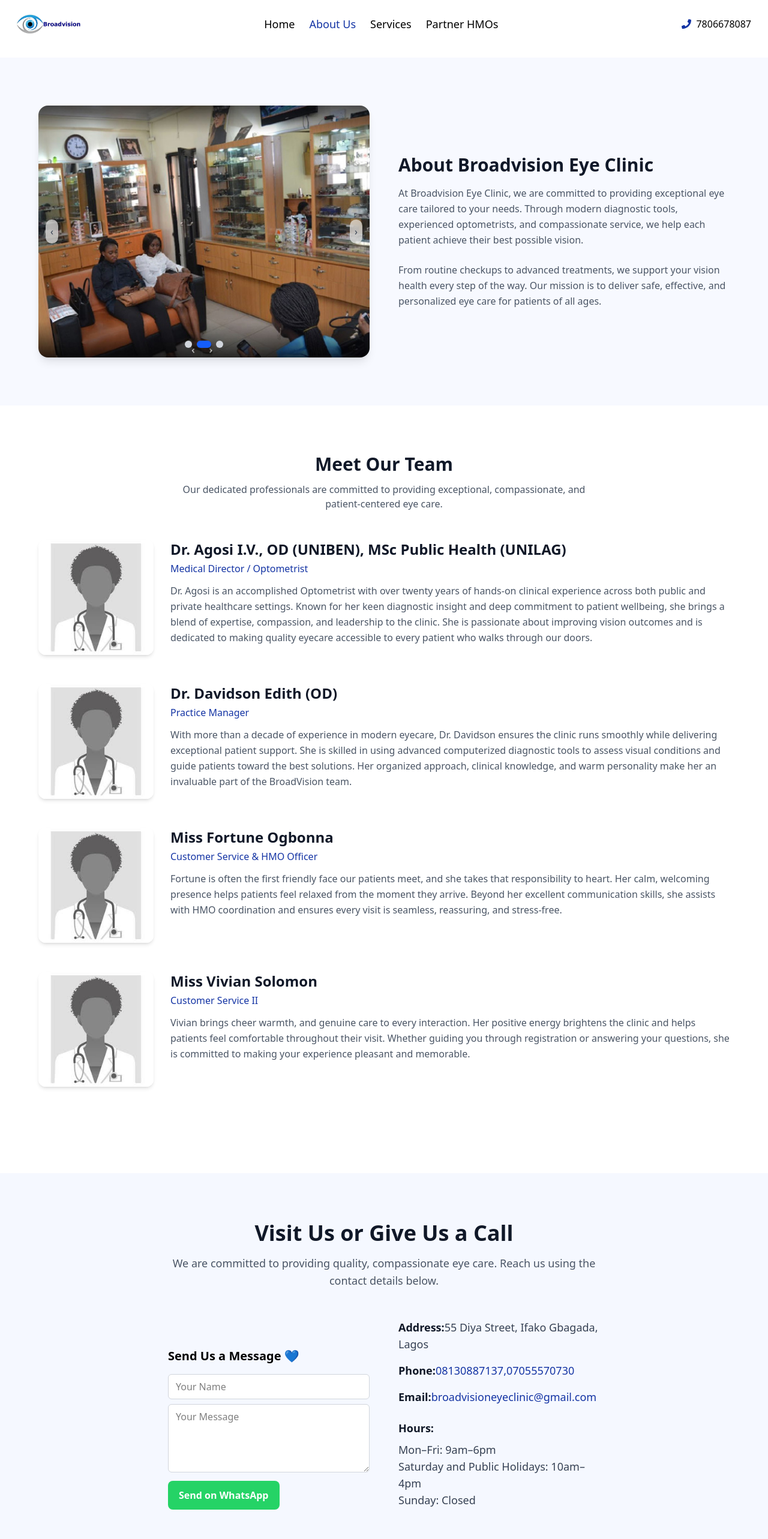
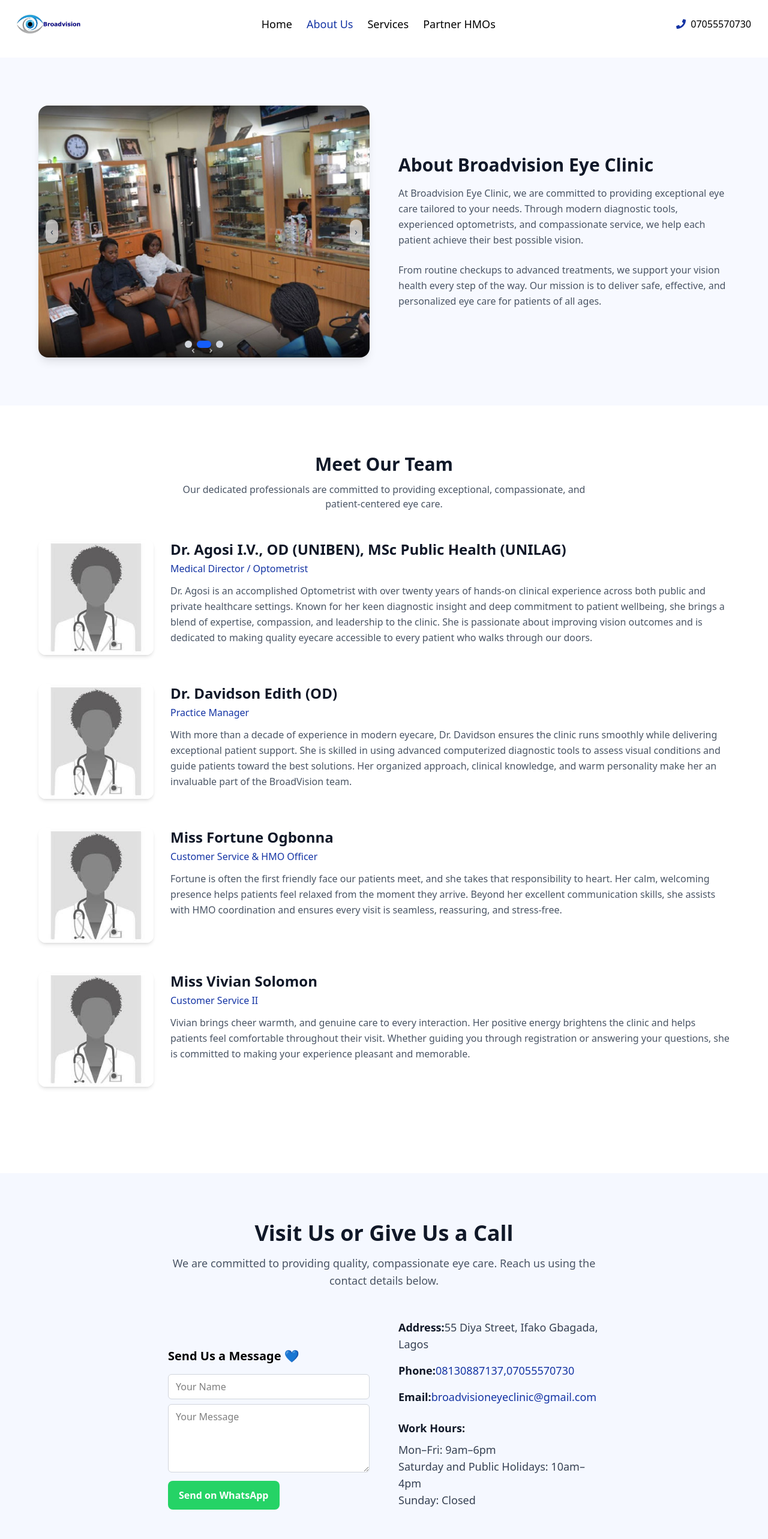
Before and after one commit to ChiomaAg/BroadVision, a React (Vite) app in the folder broadVision/: page /AboutUs in a window 1280 px wide. Shown: the top 2566 px of the page at 60% size. Built offline with nearby package versions, Linux system fonts and the light colour scheme.

Commit message:
corrections

```diff
--- a/broadVision/src/components/CTA.jsx
+++ b/broadVision/src/components/CTA.jsx
@@ -51,7 +51,7 @@ export default function CTA() {
 
             {/* HOURS */}
             <div className="mt-6">
-              <strong className="text-gray-900 block mb-2">Hours:</strong>
+              <strong className="text-gray-900 block mb-2">Work Hours:</strong>
               <p>Mon–Fri: 9am–6pm</p>
               <p>Saturday and Public Holidays: 10am–4pm</p>
               <p>Sunday: Closed</p>
--- a/broadVision/src/components/NavBar.jsx
+++ b/broadVision/src/components/NavBar.jsx
@@ -75,7 +75,7 @@ export default function NavBar() {
                     {/*Contact Us*/}
                     <div className="text-black flex flex-row items-center gap-2">
                         <FaPhone color="#1434A4" />
-                        7806678087
+                        07055570730
                     </div>
 
                     <button
```
